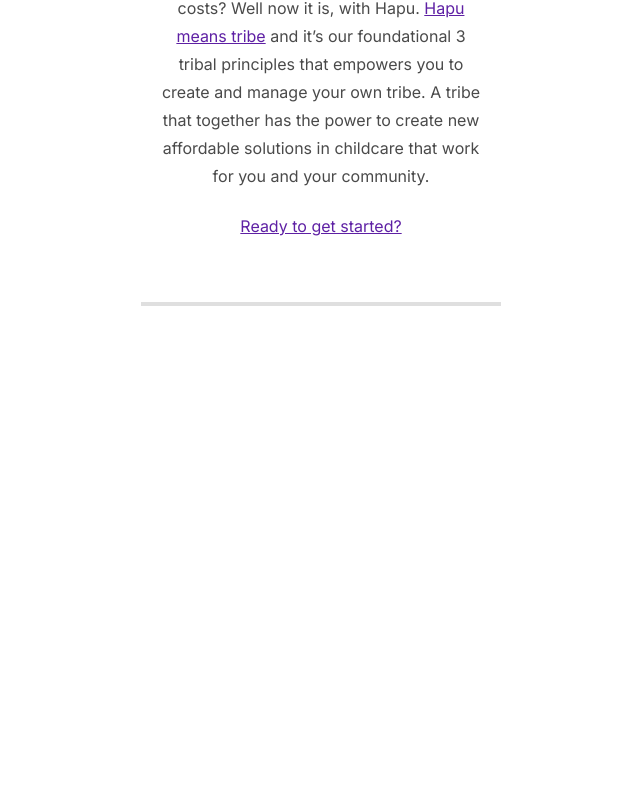
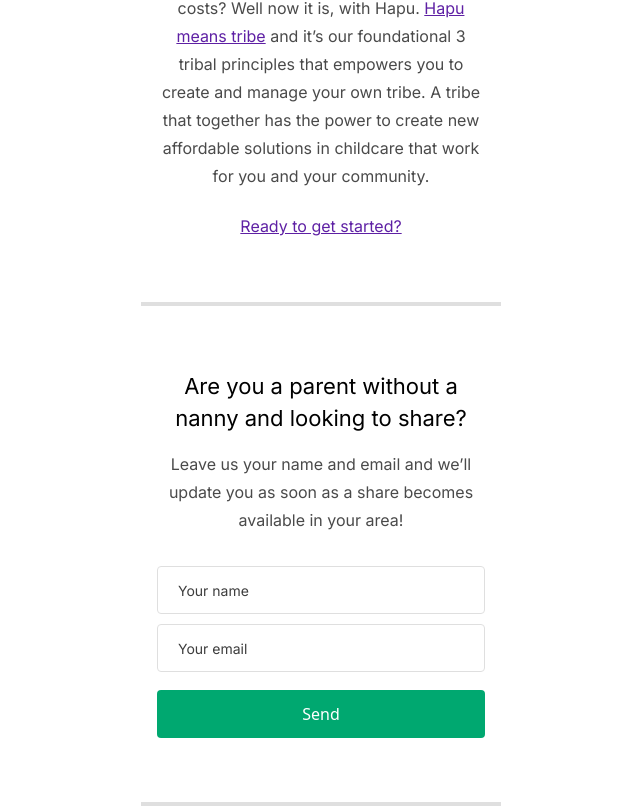
Before and after one commit to allansp9/jungle-challenge, a Next.js app: page / in a window 1280 px wide. Shown: the part 1255-2061 px from the top of the page, without its empty margins (319-959 px from the left). Before the commit the page ends 1561 px from the top, so only its background shows below. Built offline with nearby package versions, Linux system fonts and the light colour scheme.

Commit message:
feat: add newsletter section

```diff
--- a/pages/index.js
+++ b/pages/index.js
@@ -1,5 +1,49 @@
 import Head from "next/head";
 import Image from "next/image";
+
+function EmailSection() {
+  return (
+    <div className="px-4 py-16">
+      <h3 className="text-center mb-4">
+        Are you a parent without a nanny and looking to share?
+      </h3>
+      <p className="body-medium text-center mb-8">
+        Leave us your name and email and we’ll update you as soon as a share
+        becomes available in your area!
+      </p>
+      <form action="">
+        <div className="flex flex-col desktop:flex-row desktop:space-x-3 desktop:justify-center">
+          <div className="h-[48px] border border-grey88 rounded-[4px] mb-2.5">
+            <label htmlFor="name"></label>
+            <input
+              type="text"
+              name="name"
+              id="name"
+              placeholder="Your name"
+              className="pl-5 py-3.5 body-small bg-transparent placeholder-grey24"
+            />
+          </div>
+          <div className="h-[48px] border border-grey88 rounded-[4px] mb-[18px]">
+            <label htmlFor="email"></label>
+            <input
+              type="email"
+              name="email"
+              id="email"
+              placeholder="Your email"
+              className="pl-5 py-3.5 body-small bg-transparent placeholder-grey24"
+            />
+          </div>
+          <button
+            type="submit"
+            className="h-[48px] desktop:w-[96px] rounded-[4px] bg-primary text-white"
+          >
+            Send
+          </button>
+        </div>
+      </form>
+    </div>
+  );
+}
 
 function Section1() {
   return (
@@ -224,7 +268,9 @@ export default function Home() {
       <Hero />
       <EventSection />
       <Section1 />
-      <hr className="border-2 border-grey88" />
+      <hr className="border-2 border-grey88 h-0" />
+      <EmailSection />
+      <hr className="border-2 border-grey88 h-0" />
     </div>
   );
 }
--- a/styles/globals.css
+++ b/styles/globals.css
@@ -133,8 +133,6 @@
     line-height: 20px;
 
     /* identical to box height, or 143% */
-
-    color: #c4c4c4;
   }
 
   .body-x-small {
```
